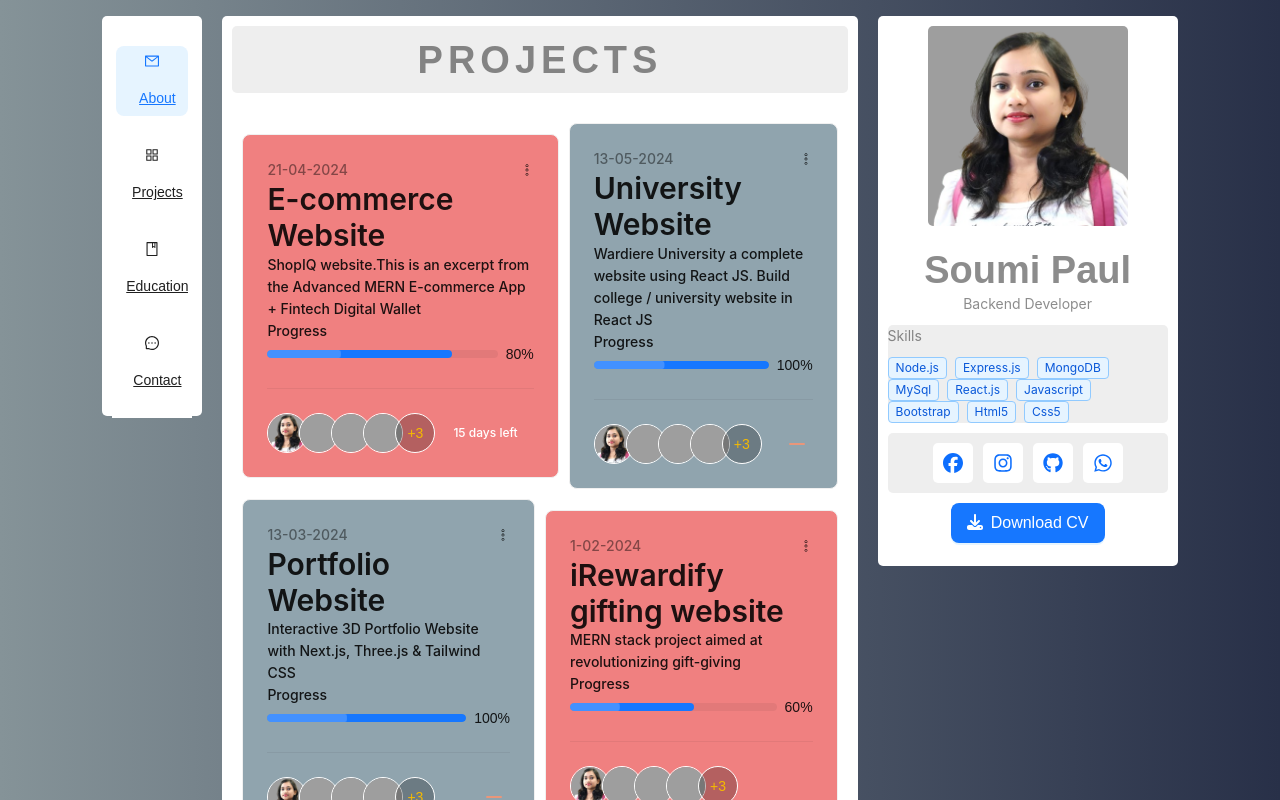
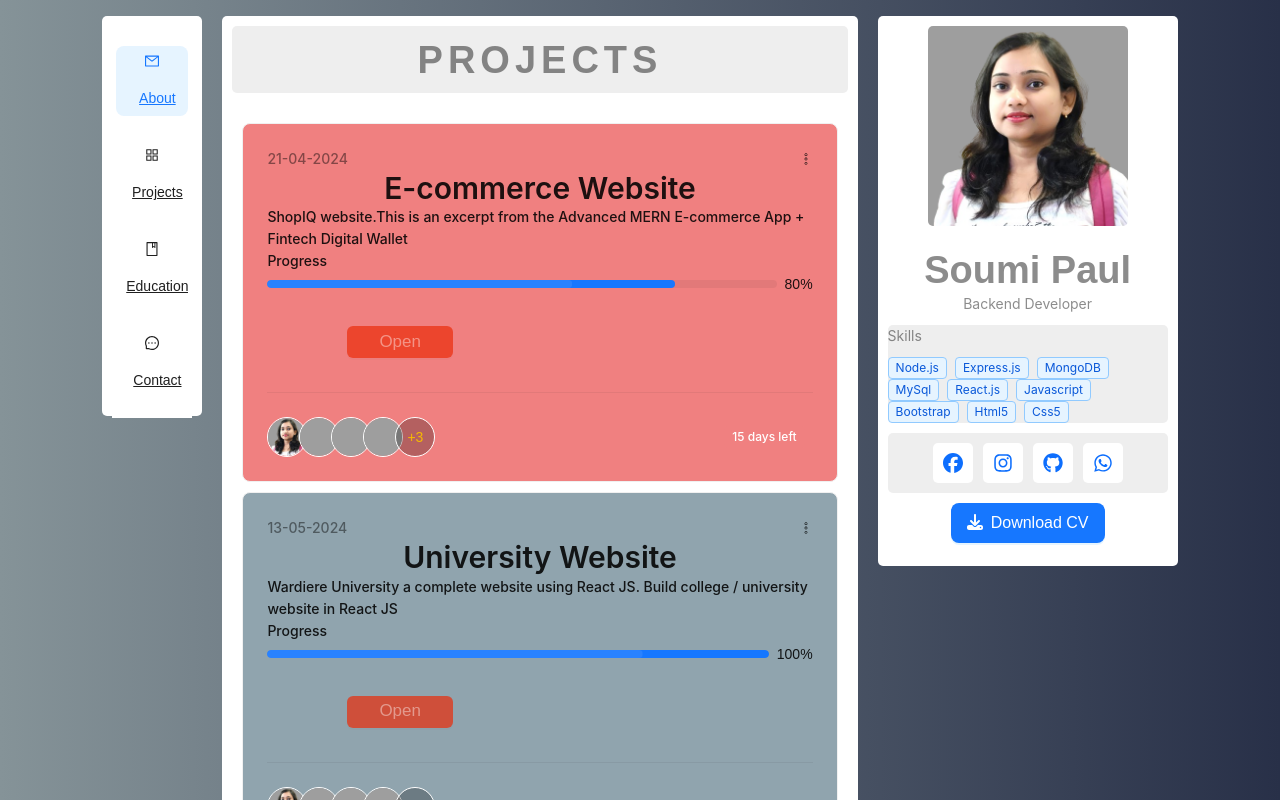
Before and after one commit to Soumi-Paul-dev-99/Personal-Portfolio-By-Soumi, a React (Vite) app: page /projects in a window 1280 px wide. Shown: the top 800 px of the page. Built offline with nearby package versions, Linux system fonts and the light colour scheme; grey boxes are pictures that could not be loaded; a web font is replaced by a local one.

Commit message:
modify project section

```diff
--- a/src/pages/About/About.jsx
+++ b/src/pages/About/About.jsx
@@ -85,7 +85,9 @@
                 >
                   <Flex gap={10}>
                     <Text strong>{edu.collage}</Text>
-                    <Text type="secondary">{edu.degreee}</Text>
+                    <Text strong italic>
+                      {edu.degreee}
+                    </Text>
                     <Text type="secondary" strong italic>
                       {edu.durations}
                     </Text>
--- a/src/pages/Projects/Project.jsx
+++ b/src/pages/Projects/Project.jsx
@@ -7,6 +7,7 @@
 
 import {
   Avatar,
+  Button,
   Card,
   Divider,
   Flex,
@@ -17,8 +18,14 @@
 } from "antd";
 
 const { Title, Text } = Typography;
+
 const Project = () => {
   const { projects } = userData;
+
+  const handleDemoLinkClick = (link) => {
+    window.open(link, "_blank");
+  };
+
   return (
     <>
       <PageTitle PageTitle="Projects" />
@@ -47,7 +54,17 @@
 
             <Flex vertical>
               <Text>Progress</Text>
+
               <Progress percent={project.progress} status="active" />
+              <br />
+              <Flex>
+                <Button
+                  className="custom-button"
+                  onClick={() => handleDemoLinkClick(project.demoLink)}
+                >
+                  Open
+                </Button>
+              </Flex>
 
               <Divider />
               <Flex align="center" gap={10} justify="space-between">
@@ -79,7 +96,7 @@
                   <Tooltip title="User 6" placement="top">
                     <Avatar src="https://img.freepik.com/free-photo/successful-businessman_1098-18155.jpg?t=st=1716381936~exp=1716385536~hmac=767cedc5d5560b1e24f3a5cea40e547151ddd052594702dc9728820690f894b3&w=360" />
                   </Tooltip>
-                  <Tooltip title="User 6" placement="top">
+                  <Tooltip title="User 7" placement="top">
                     <Avatar src="https://img.freepik.com/free-photo/portrait-smiling-young-man-sunglasses_1268-21888.jpg?t=st=1716381975~exp=1716385575~hmac=8db574c0aad7beb212cb749f7a799a2e2c16a254a48d0d5374fb42b126f50f94&w=360" />
                   </Tooltip>
                 </Avatar.Group>
--- a/src/pages/Projects/Projects.css
+++ b/src/pages/Projects/Projects.css
@@ -10,3 +10,47 @@
 .projects h1 {
   font-size: 30px;
 }
+
+.button-container {
+  display: flex;
+  justify-content: center;
+  align-items: center;
+  margin: 20px 0;
+  /* Optional: adjust as needed */
+}
+
+.custom-button {
+  background-color: #eb2c0ab2;
+  /* Green background */
+  border: none;
+  /* Remove borders */
+  color: rgba(255, 255, 255, 0.425);
+  /* White text */
+  padding: 1px 32px;
+  /* Some padding */
+  text-align: center;
+  /* Center the text */
+  text-decoration: none;
+  /* Remove underline */
+  display: flex;
+  /* Get the element to line up nicely */
+  font-size: 17px;
+  /* Increase font size */
+  margin: 10px 80px;
+  /* Some space around the button */
+  cursor: pointer;
+  /* Pointer/hand icon */
+  border-radius: 6px;
+  /* Rounded corners */
+  transition-duration: 0.4s;
+  /* 0.4 second transition effect to hover state */
+}
+
+.custom-button:hover {
+  background-color: rgb(18, 137, 192) !important;
+
+  color: rgb(236, 225, 225) !important;
+  /* Black text on hover */
+  border: 2px solid #e47921 !important
+  /* Green border on hover */
+}
```
Also changed, not shown: 1 other file (tests, documents, lock files or other folders).
